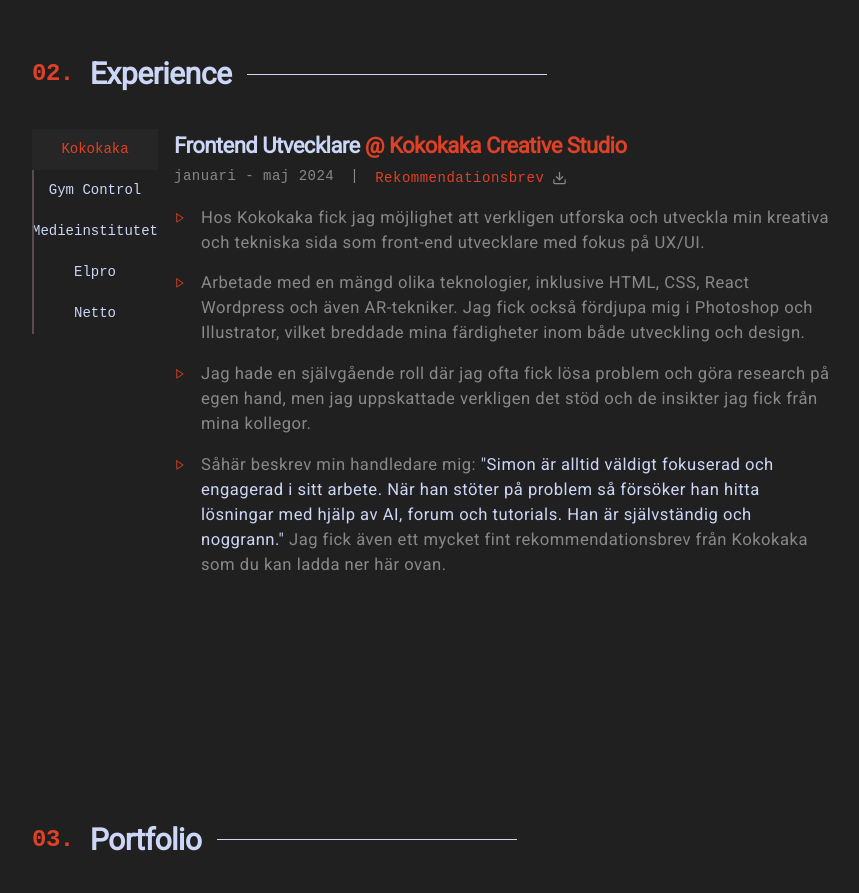
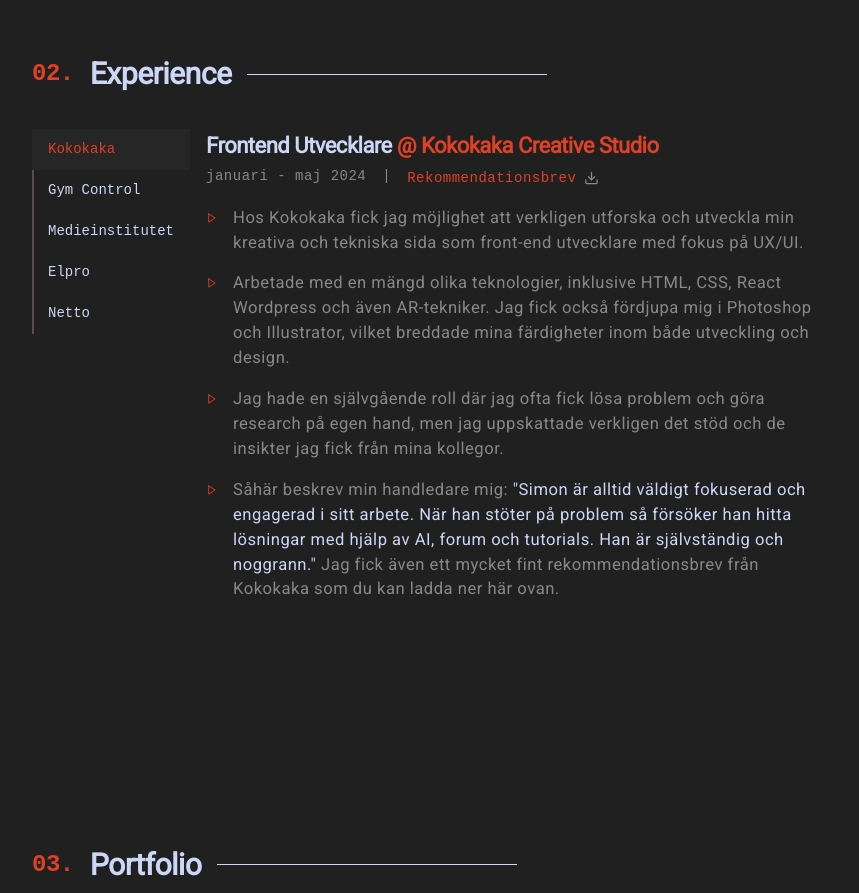
Before and after one commit to Sillen00/Portfolio_CV, a Next.js app: page / in a window 1280 px wide. Shown: the part 1480-2373 px from the top of the page, without its empty margins (208-1067 px from the left). Built offline with nearby package versions, Linux system fonts and the light colour scheme.

Commit message:
experience styling ul list fix.

```diff
--- a/app/containers/home-page/_Home.module.scss
+++ b/app/containers/home-page/_Home.module.scss
@@ -93,6 +93,8 @@
     width: auto;
     min-width: none;
     max-width: none;
+    padding: 10px 16px;
+    text-align: left;
 
 
     &::after {
```
